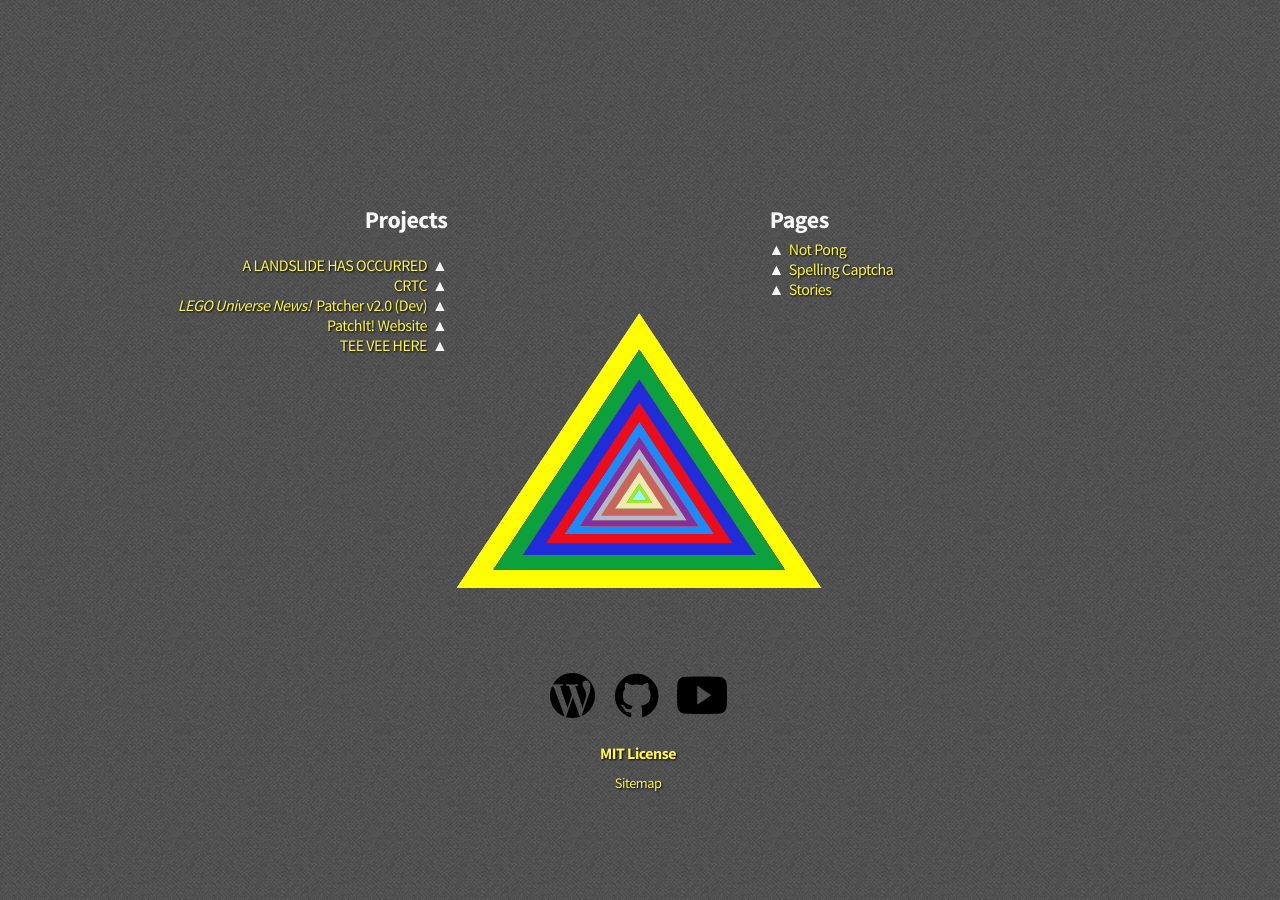
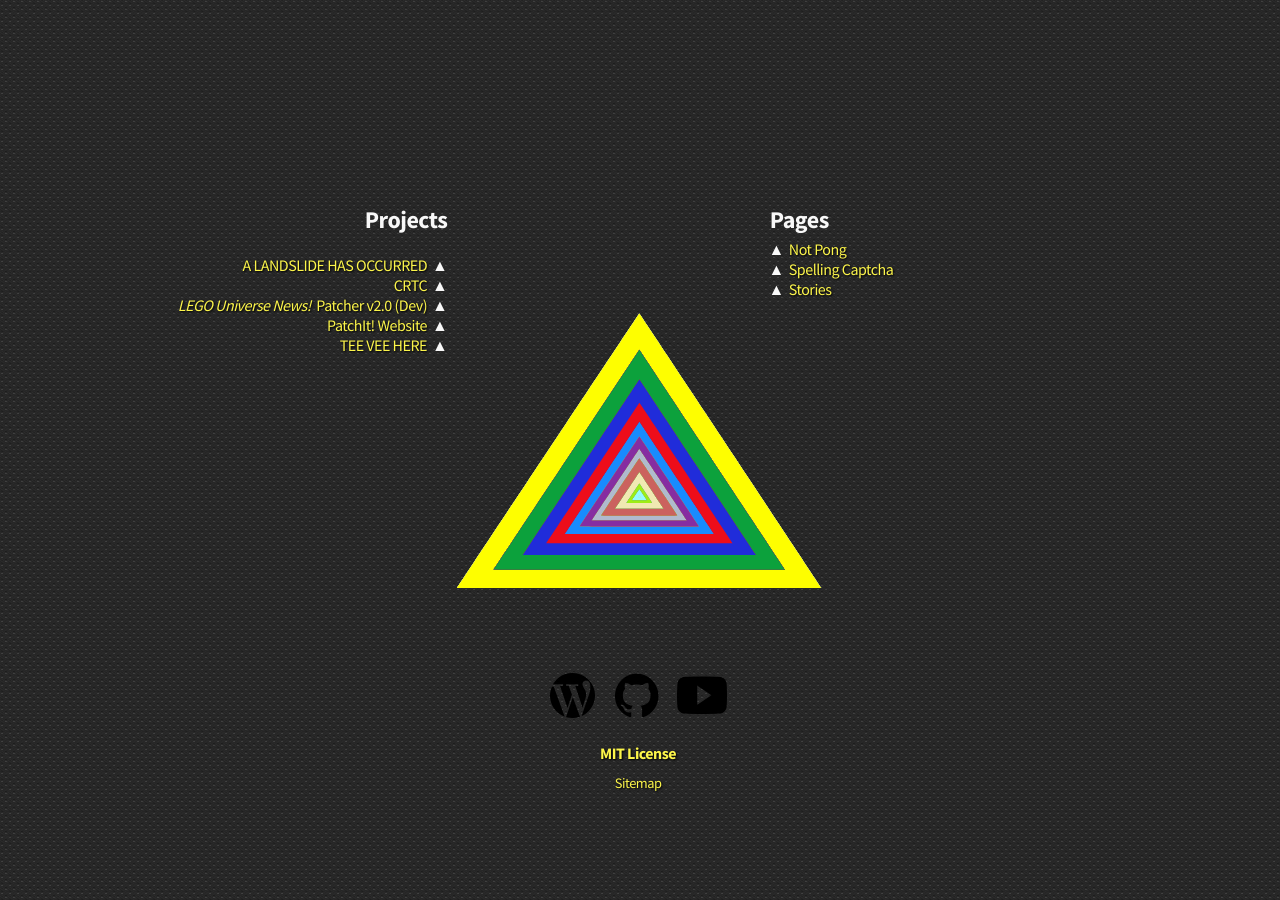
Before and after one commit to le717/le717.github.io, a Jekyll site: the page built from index.html, in a window 1280 px wide. Built offline with Jekyll 4.4.1, drawn with Linux system fonts in a browser that asks for light colours; nearby versions of some CDN libraries; some web fonts are replaced; Markdown is read by kramdown in place of the engine named in the settings.

Commit message:
Switch to the new bg image
[ci skip]

```diff
--- a/404.html
+++ b/404.html
@@ -3,7 +3,6 @@ layout: default
 title: Page Not Found
 type: 404
 ---
-  <style>body { background: #494949 url("{{ site.baseurl }}/img/newbg.png") repeat fixed; }</style>
   <h2>You seemed to followed a broken link or found a missing page. :frowning:<br>
     If the page you are seeking is not listed on the <a href="{{ site.baseurl }}/sitemap.html">sitemap</a>, <a>contact me</a>!</h2>
 
--- a/_includes/base-style.html
+++ b/_includes/base-style.html
@@ -12,7 +12,7 @@
       font-weight: 400;
       letter-spacing: -0.5px;
       color: #f8f8f8;
-      background: #494949 url("{{ site.baseurl }}/img/bg.png") repeat fixed;
+      background: #494949 url("{{ site.baseurl }}/img/newbg.png") repeat fixed;
     }
 
     /* Set link decoration */
--- a/pages/test.html
+++ b/pages/test.html
@@ -2,7 +2,6 @@
 title: Test page
 layout: default
 ---
-  <style>body { background: #494949 url("{{ site.baseurl }}/img/newbg.png") repeat fixed; }</style>
   <pre>#! /usr/bin/env/python
 
 # Read entire contents of MyFile.txt into memory
```
Also changed, not shown: stories/giant.html (+1 -1 lines).
